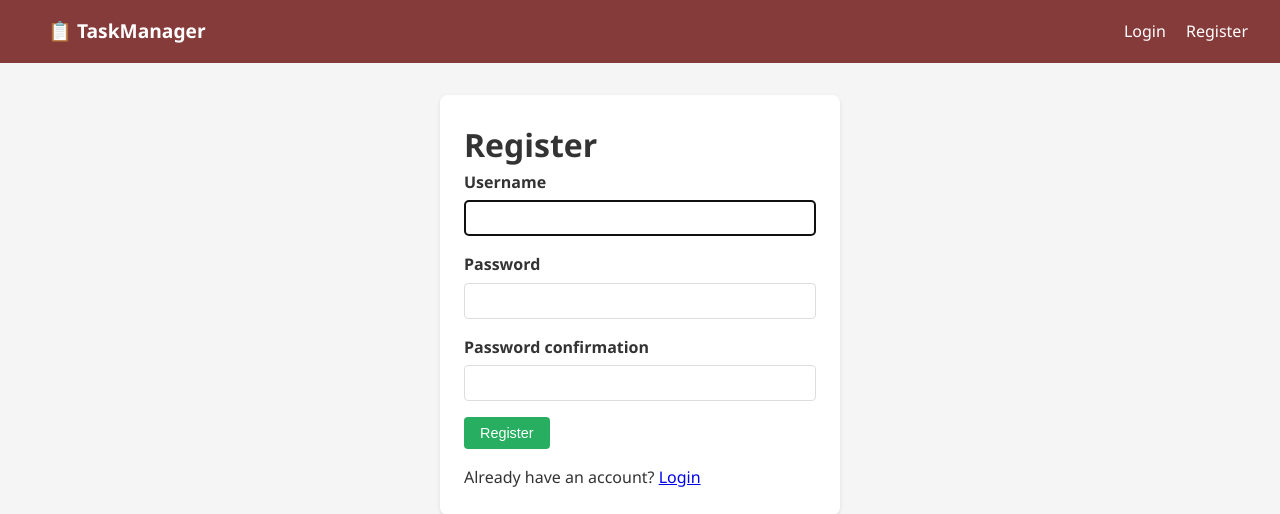
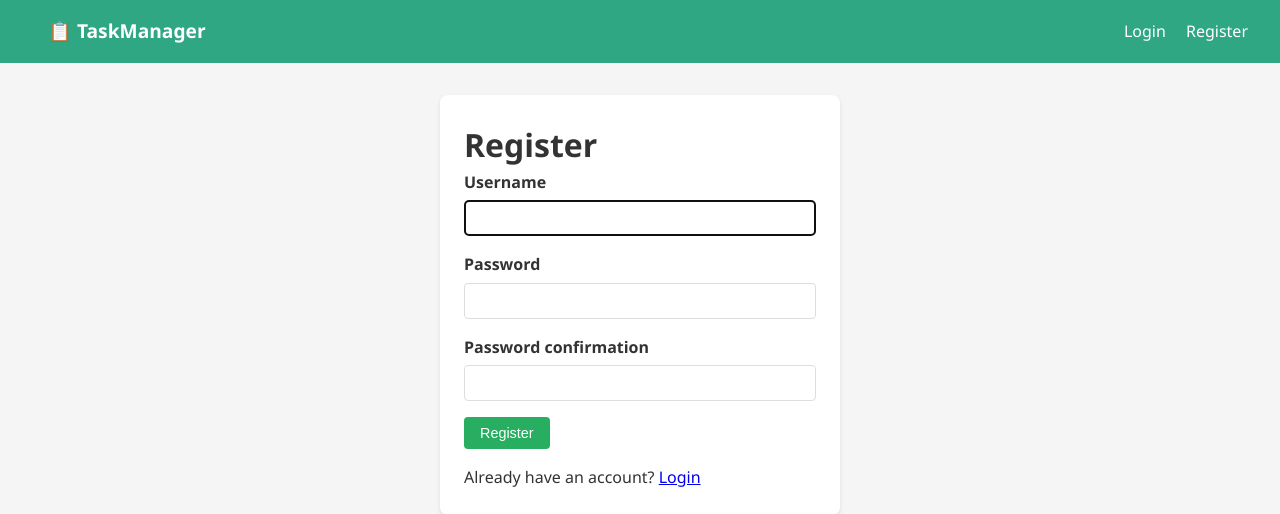
Before and after one commit to m1rjalolk24/DSCC-CW1, a Django app: page /accounts/register/ in a window 1280 px wide. Shown: the top 514 px of the page. Run offline with Django 5.2, Linux system fonts and the light colour scheme.

Commit message:
test ci/cd

```diff
--- a/taskmanager/static/css/style.css
+++ b/taskmanager/static/css/style.css
@@ -12,7 +12,7 @@ body {
 }
 
 .navbar {
-    background-color: #863b3b;
+    background-color: #2ea782;
     padding: 1rem 2rem;
     display: flex;
     justify-content: space-between;
```
